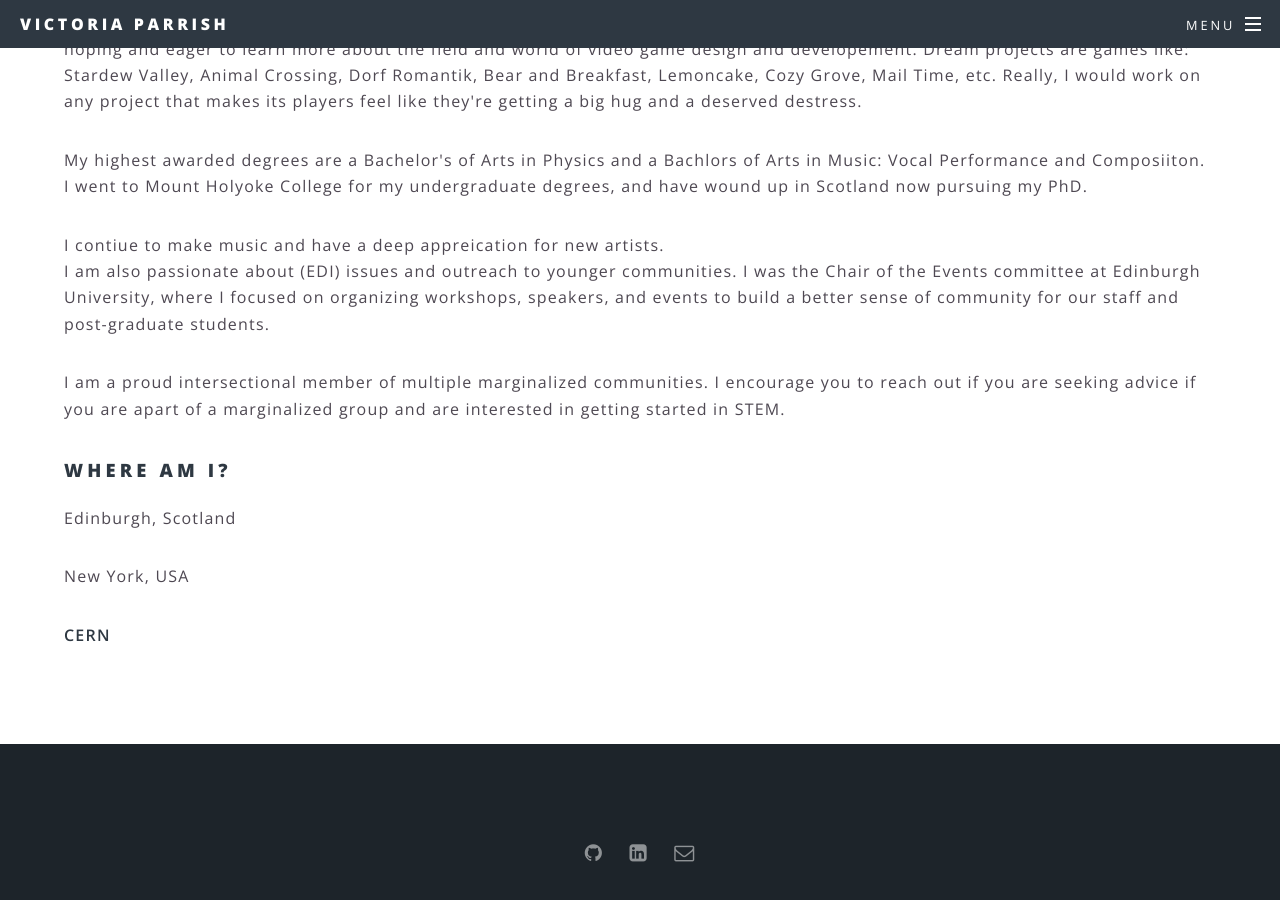
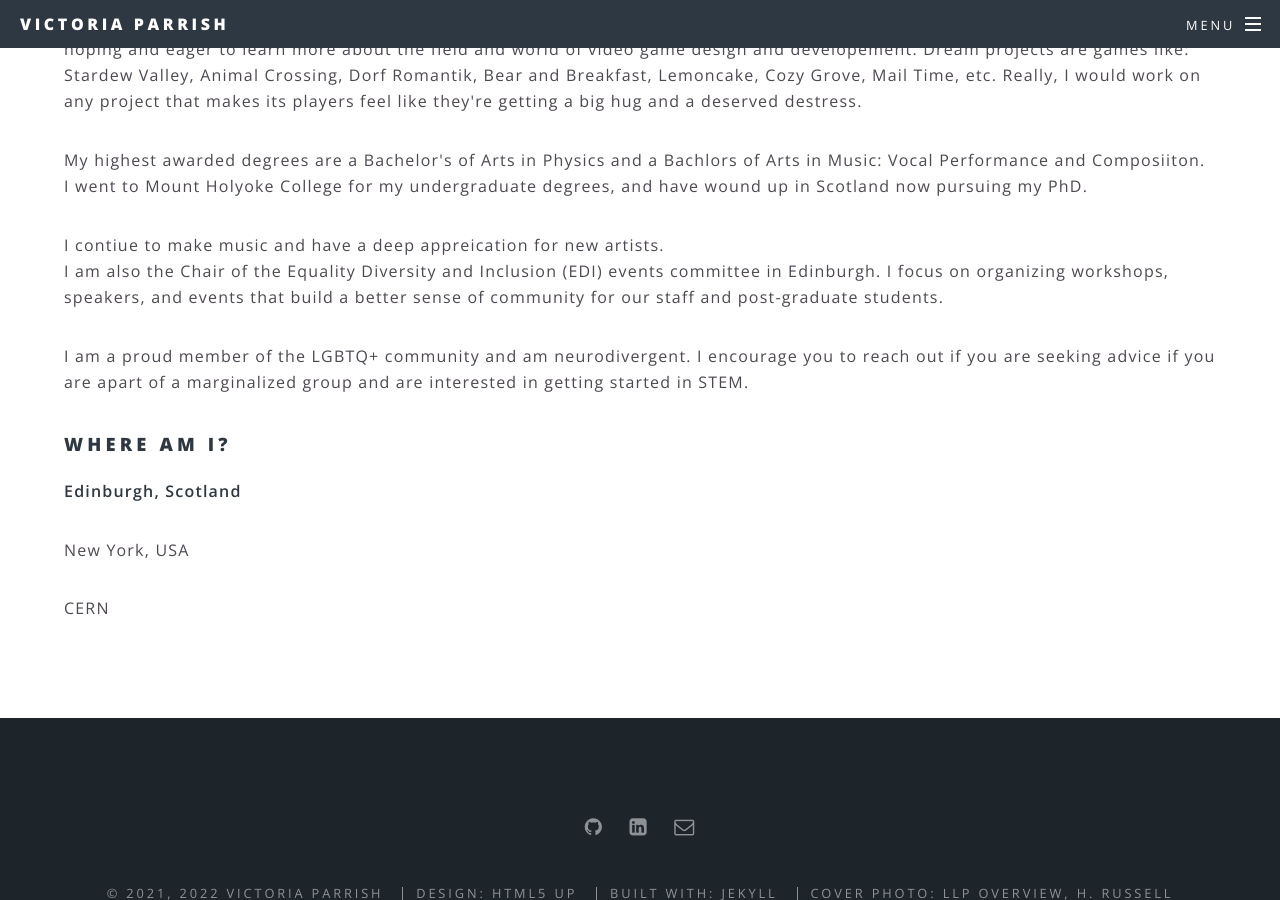
Before and after one commit to victoria-parrish/victoria-parrish.github.io, a Jekyll site: the page built from about.html, in a window 1280 px wide and 900 px high, scrolled down 610 px. Built offline with Jekyll 4.4.1, drawn with Linux system fonts in a browser that asks for light colours.

Commit message:
new pictures

```diff
--- a/about.html
+++ b/about.html
@@ -11,11 +11,11 @@
 	</p>
 	I contiue to make music and have a deep appreication for new artists.
 	<p>
-	I am also passionate about (EDI) issues and outreach to younger communities. I was the Chair of the Events committee at Edinburgh University, where I focused on organizing workshops, speakers, and events to build a better sense of community for our staff and post-graduate students.
+	I am also the Chair of the Equality Diversity and Inclusion (EDI) events committee in Edinburgh. I focus on organizing workshops, speakers, and events that build a better sense of community for our staff and post-graduate students.
 	</p>
-	I am a proud intersectional member of multiple marginalized communities. I encourage you to reach out if you are seeking advice if you are apart of a marginalized group and are interested in getting started in STEM. <p>
+	I am a proud member of the LGBTQ+ community and am neurodivergent. I encourage you to reach out if you are seeking advice if you are apart of a marginalized group and are interested in getting started in STEM. <p>
 
 	<h3> Where am I? </h3>
-	<p>Edinburgh, Scotland</p>
+	<p> <strong>Edinburgh, Scotland</strong></p>
 	<p>New York, USA</p>
-	<p><strong>CERN</strong></p>
+	<p>CERN</p>
--- a/index.html
+++ b/index.html
@@ -24,13 +24,13 @@
 				<!-- Two -->
 					<section id="two" class="wrapper alt style2">
 						<section class="spotlight">
-							<div class="image"><img src="images/highlands.JPG" alt="" /></div><div class="content">
+							<div class="image"><img src="images/smile.jpg" alt="" /></div><div class="content">
 								<h2>you'll be able to find<br />
 								information about me</h2>
 							</div>
 						</section>
 						<section class="spotlight">
-							<div class="image"><img src="images/fermi.jpeg" alt="" /></div><div class="content">
+							<div class="image"><img src="images/atlas.JPEG" alt="" /></div><div class="content">
 								<h2>explore the research<br />
 								I've been involved with</h2>
 							</div>
```
Also changed, not shown: 7 other files.
